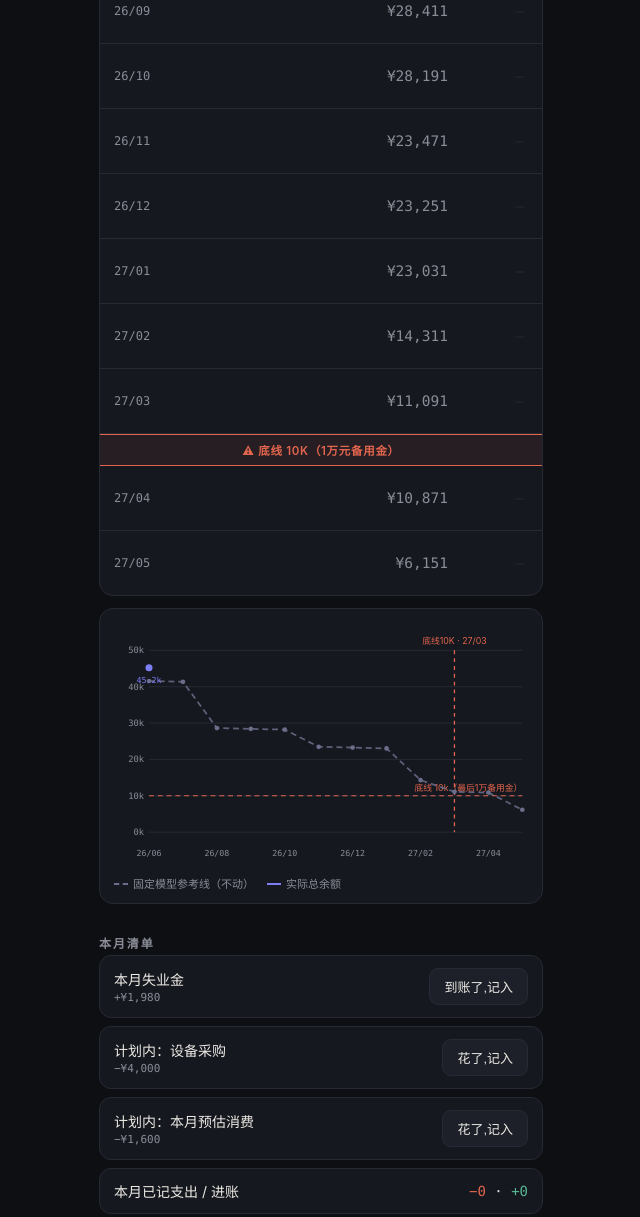
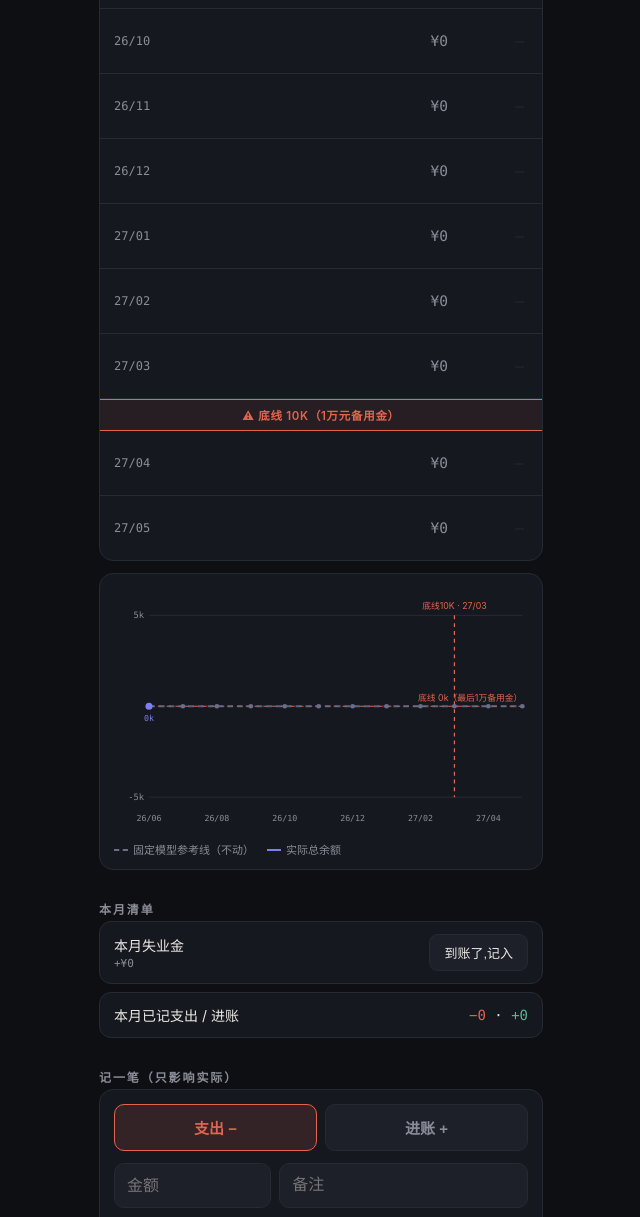
Before and after one commit to Hesansui-one/runway, a plain HTML site: page index.html in a window 1280 px wide. Shown: the part 1458-2675 px from the top of the page, without its empty margins (319-959 px from the left). Drawn offline with Linux system fonts and the light colour scheme.

Commit message:
Reset default values in DEFAULTS object

```diff
--- a/index.html
+++ b/index.html
@@ -207,11 +207,11 @@ details.settings[open] summary:after{transform:rotate(180deg)}
 "use strict";
 var LSKEY="runway_v4";
 var DEFAULTS={
-  balance:45191, lock:25000, floor:10000, floorYM:"2027-03",
-  anchorYM:"2026-06", anchorBal:45191,
-  fixed:2200, benefit:1980, benefitEnd:"2027-05",
-  rent:4500, rentNext:"2026-08",
-  oneOffs:"2026-06,-4000,设备采购\n2026-06,-1600,本月预估消费\n2026-08,-8000,泰国旅行\n2027-02,-4000,春节家人红包\n2027-03,-3000,车辆保险",
+  balance:0, lock:0, floor:0, floorYM:"2027-03",
+  anchorYM:"2026-06", anchorBal:0,
+  fixed:0, benefit:0, benefitEnd:"2027-05",
+  rent:0, rentNext:"2026-08",
+  oneOffs:"",
   entries:[], snap:{}
 };
 var S=load();
```
